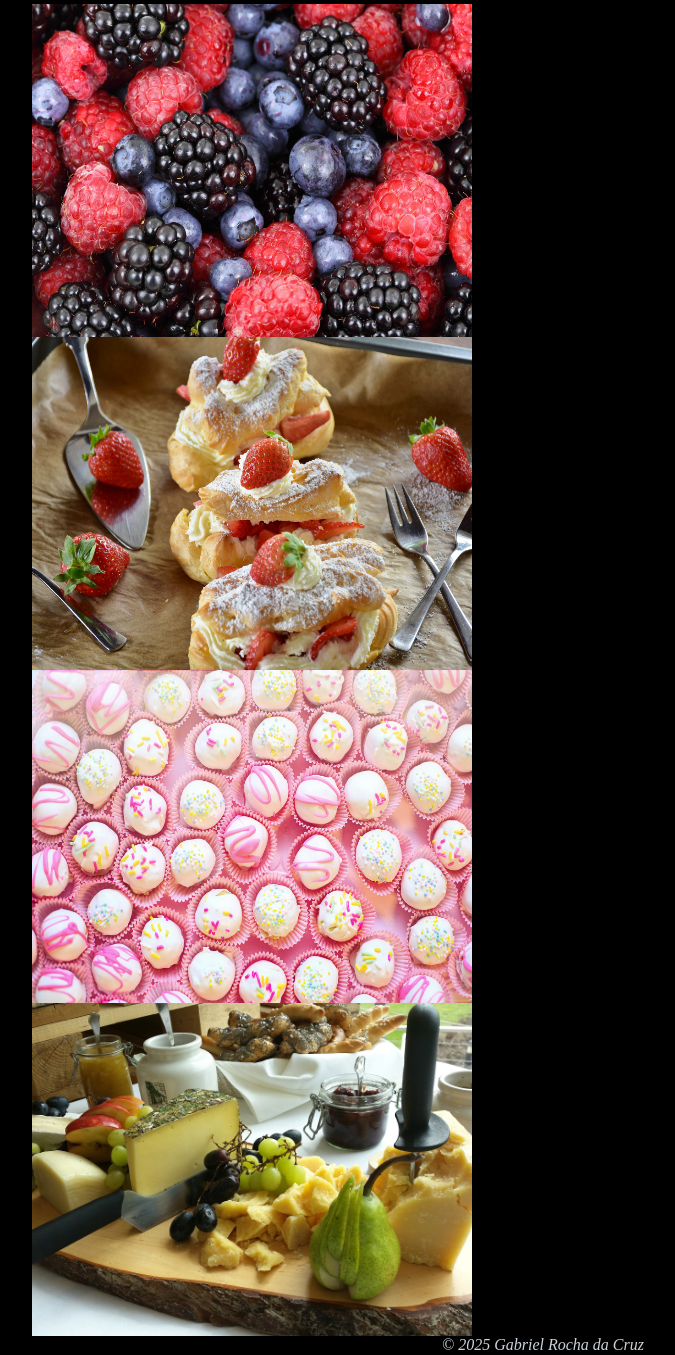
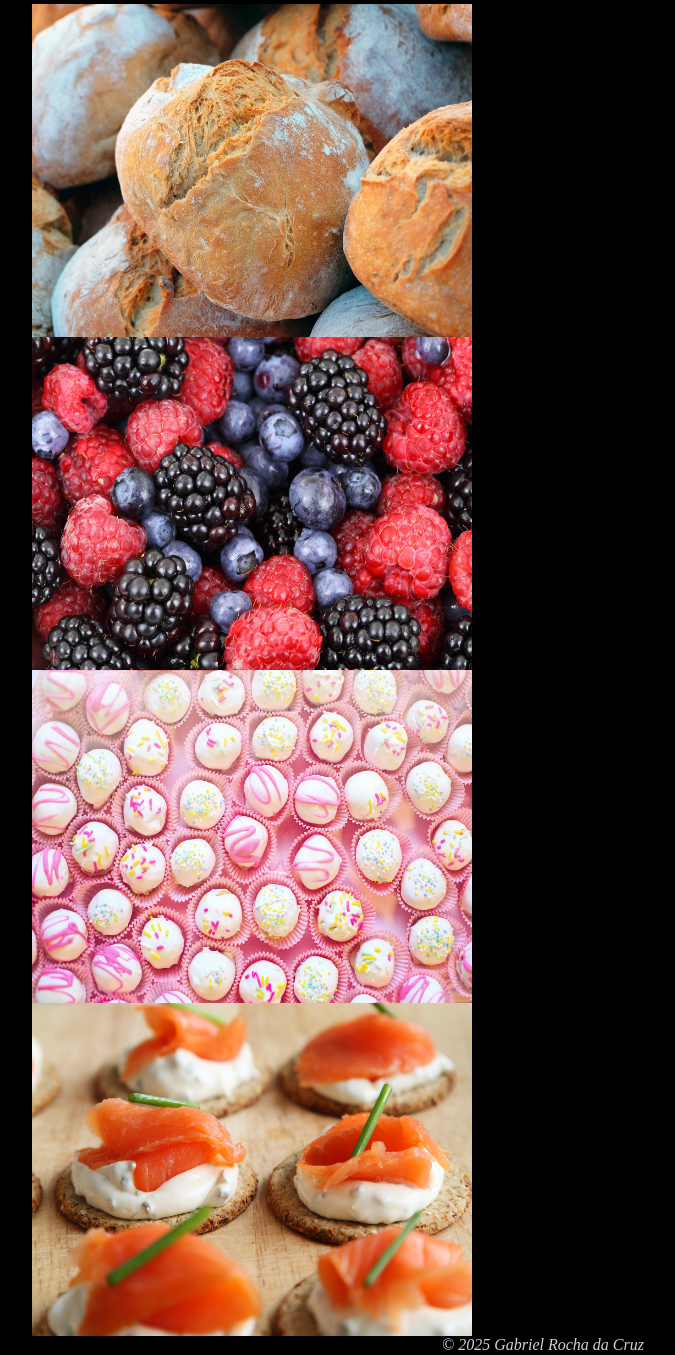
Before and after one commit to grochacruz/WEB.DEV, a plain HTML site: page gallery.html in a window 1280 px wide. Shown: the part 287-1642 px from the top of the page, without its empty margins (97-772 px from the left). Drawn offline with Linux system fonts and the light colour scheme.

Commit message:
Add all images

```diff
--- a/gallery.html
+++ b/gallery.html
@@ -28,10 +28,10 @@
           conubia nostra inceptos himenaeos.</p>
 
 <div id="gallery">
-<img src="FoodImagesVideo/berries-g2680066e3_1920.jpg" alt="berries" width="440" height="333">
-<img src="FoodImagesVideo/eclair-3366430_1920.jpg" alt="berries" width="440" height="333">
-<img src="FoodImagesVideo/cake-balls-4139982_1920.jpg" alt="berries" width="440" height="333">
-<img src="FoodImagesVideo/cheese-1371196_1920.jpg" alt="berries" width="440" height="333">
+<img src="foodimagesvideo/bread-1281053.jpg" alt="berries" width="440" height="333">
+<img src="foodimagesvideo/berries-g2680066e3_1920.jpg" alt="berries" width="440" height="333">
+<img src="foodimagesvideo/cake-balls-4139982_1920.jpg" alt="berries" width="440" height="333">
+<img src="foodimagesvideo/canape-2802_1920.jpg" alt="berries" width="440" height="333">
 
 </div>
 
```
Also changed, not shown: foodimagesvideo/bread.png (added), 1 other file.
